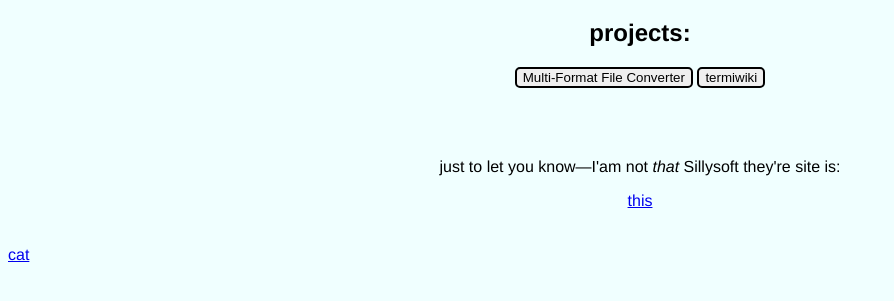
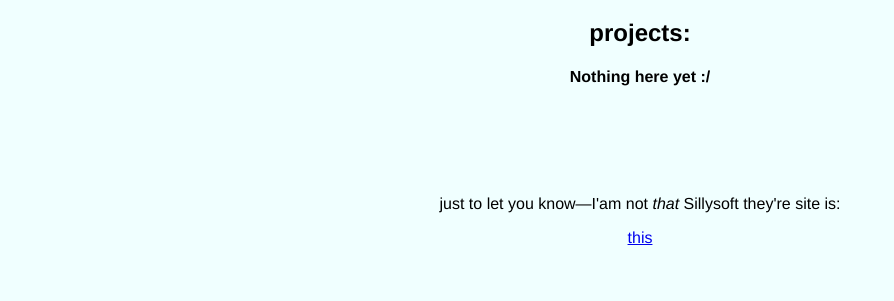
Before and after one commit to Fluff19/TheSillySoft, a website: page index.html in a window 1280 px wide. Shown: the part 61-362 px from the top of the page, without its empty margins (0-894 px from the left). Drawn offline with Linux system fonts and the light colour scheme.

Commit message:
Update projects section in index.html
Removed buttons for Multi-Format File Converter and termiwiki, added a message indicating nothing is available yet.

```diff
--- a/index.html
+++ b/index.html
@@ -15,19 +15,10 @@
     </main>
     <section id="section">
       <h2>projects:</h2>
-      <button onClick="window.location.href='https://multi-formatfileconverter.pages.dev/'">Multi-Format File Converter</button>
-      <button onClick="window.location.href='pages/termiwiki.html'">termiwiki</button>
+      <h4>Nothing here yet :/</h4>
       <br>
       <br>
       <br>
       <br>
       <p id="para1">just to let you know—I'am not <i>that</i> Sillysoft they're site is:</p>
       <a href="https://sillysoft.net/">this</a>
-<br>
-<br>
-<br>
-    </section>
-<footer>
-<a href="cat.html">cat</a>
-  </body>
-</html>
```
